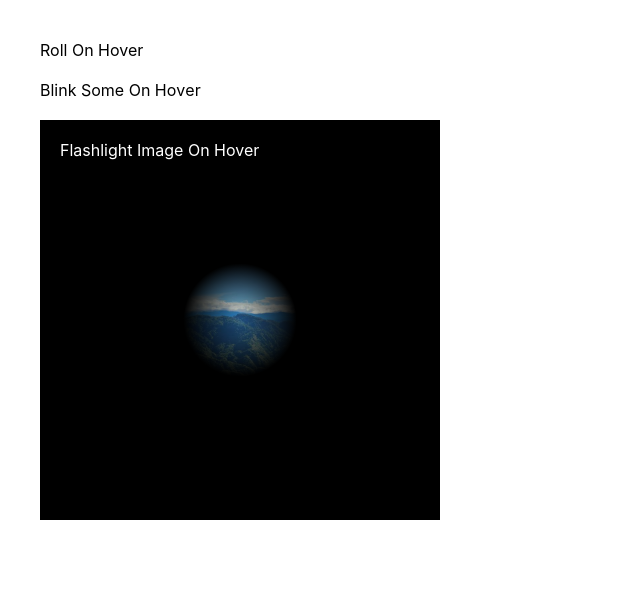
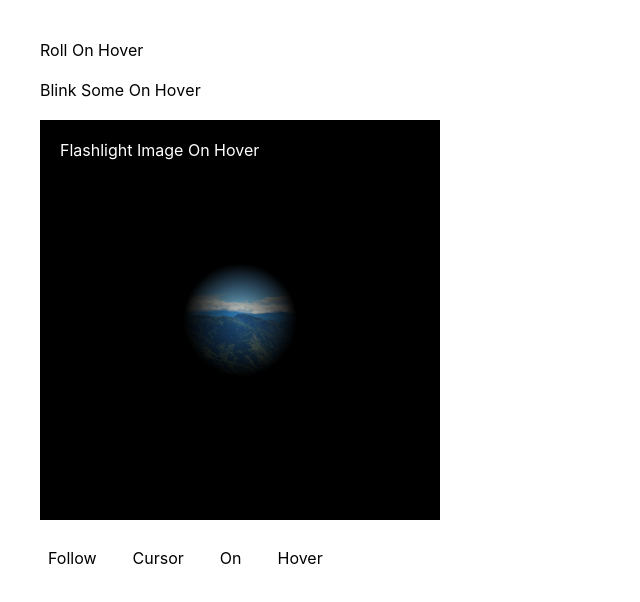
Before and after one commit to mamangss/components, a React (Create React App) app: page / in a window 1280 px wide. Shown: the top 602 px of the page, without its empty margins (0-640 px from the left). Built offline with nearby package versions, Linux system fonts and the light colour scheme.

Commit message:
feat: add follow cursor on hover

```diff
--- a/src/App.tsx
+++ b/src/App.tsx
@@ -3,6 +3,7 @@ import styles from './App.module.scss';
 import { BlinkSomeOnHover } from './components/BlinkSomeOnHover';
 import { FlashlightImageOnHover } from './components/FashlightImageOnHover';
 import dummyImg from './assets/images/dummy.jpg';
+import { FollowCursorOnHover } from './components/FollowCursorOnHover';
 
 const App = () => {
 
@@ -19,6 +20,10 @@ const App = () => {
 			<FlashlightImageOnHover
 				imageUrl={dummyImg}
 			/>
+
+			<FollowCursorOnHover
+				list={['Follow', 'Cursor', 'On', 'Hover']}
+			/>
 		</div>
 	);
 }
--- /dev/null
+++ b/src/components/FollowCursorOnHover/FollowCursorOnHover.module.scss
@@ -0,0 +1,41 @@
+.list {
+	display: flex;
+	flex-direction: row;
+	flex-wrap: wrap;
+	gap: 20px;
+	z-index: 1;
+
+	.item {
+		padding: 8px;
+		position: relative;
+		z-index: 1;
+
+		.content {
+			position: relative;
+			z-index: 2;
+		}
+
+		.bgSensor {
+			position: absolute;
+			top: 0;
+			left: 0;
+			width: 100%;
+			height: 100%;
+			background-color: transparent;
+			z-index: 3;
+		}
+
+		.bg {
+			position: absolute;
+			top: 0;
+			left: 0;
+			right: auto;
+			width: 100%;
+			height: 100%;
+			background-color: #B2BEB5;
+			z-index: 1;
+			// transition: all .15s linear;
+			transition: all .25s linear;
+		}
+	}
+}
--- /dev/null
+++ b/src/components/FollowCursorOnHover/FollowCursorOnHover.tsx
@@ -0,0 +1,84 @@
+import { useEffect, useState } from 'react';
+import { IFollowCursorOnHover } from '.';
+import styles from './FollowCursorOnHover.module.scss';
+
+const FollowCursorOnHover: React.FC<IFollowCursorOnHover> = ({
+	list = [],
+}) => {
+
+	const [widthList, setWidthList] = useState<number[]>([0, 0, 0, 0]);
+	const [directionList, setDirectionList] = useState<number[]>([-1, -1, -1, -1]); // 1 - to right, -1 to left
+	const [lastIndex, setLastIndex] = useState<number>(-1);
+
+	const handleMouseMove = (e: any, index: number) => {
+		e.stopPropagation();
+
+		var tempWidthList = [...widthList];
+		var tempDirectionList = [...directionList];
+
+		// Item's width = cursor position - offset position of the item
+		tempWidthList[index] = (e.clientX || 0) - (e.target.offsetParent.offsetLeft || 0);
+
+		// If the hovered item changed to another item
+		if (lastIndex !== -1 && lastIndex !== index) {
+
+			// Setthe previous hovered item's width to zero
+			tempWidthList[lastIndex] = 0;
+
+			// Set the item's bg direction based on last index
+			tempDirectionList[lastIndex] = lastIndex < index ? 1 : -1;
+			tempDirectionList[index] = lastIndex < index ? -1 : 1;
+			setDirectionList(tempDirectionList);
+		}
+
+		setWidthList(tempWidthList);
+		setLastIndex(index);
+	};
+
+	const resetLastIndex = () => {
+		var tempWidthList = [...widthList];
+		tempWidthList[lastIndex] = 0;
+		setDirectionList(list.map(() => -1));
+		setWidthList(tempWidthList);
+		setLastIndex(-1);
+	};
+
+	useEffect(() => {
+		setWidthList(list.map(() => 0));
+		setDirectionList(list.map(() => -1));
+	}, [list]);
+
+	return (
+		<div
+			className={styles.list}
+			onMouseLeave={resetLastIndex}
+		>
+			{list.map((item, key) => (
+				<div
+					key={key}
+					className={styles.item}
+				>
+					<div className={styles.content}>
+						{item}
+					</div>
+
+					<div
+						className={styles.bgSensor}
+						onMouseMove={(e: any) => handleMouseMove(e, key)}
+					></div>
+
+					<div
+						className={styles.bg}
+						style={{
+							width: widthList[key],
+							right: directionList[key] == 1 ? '0px' : 'none',
+							left: directionList[key] == -1 ? '0px' : 'auto'
+						}}
+					></div>
+				</div>
+			))}
+		</div>
+	);
+};
+
+export default FollowCursorOnHover;
--- /dev/null
+++ b/src/components/FollowCursorOnHover/index.ts
@@ -0,0 +1,5 @@
+export { default as FollowCursorOnHover } from './FollowCursorOnHover';
+
+export interface IFollowCursorOnHover {
+	list: string[];
+};
```
